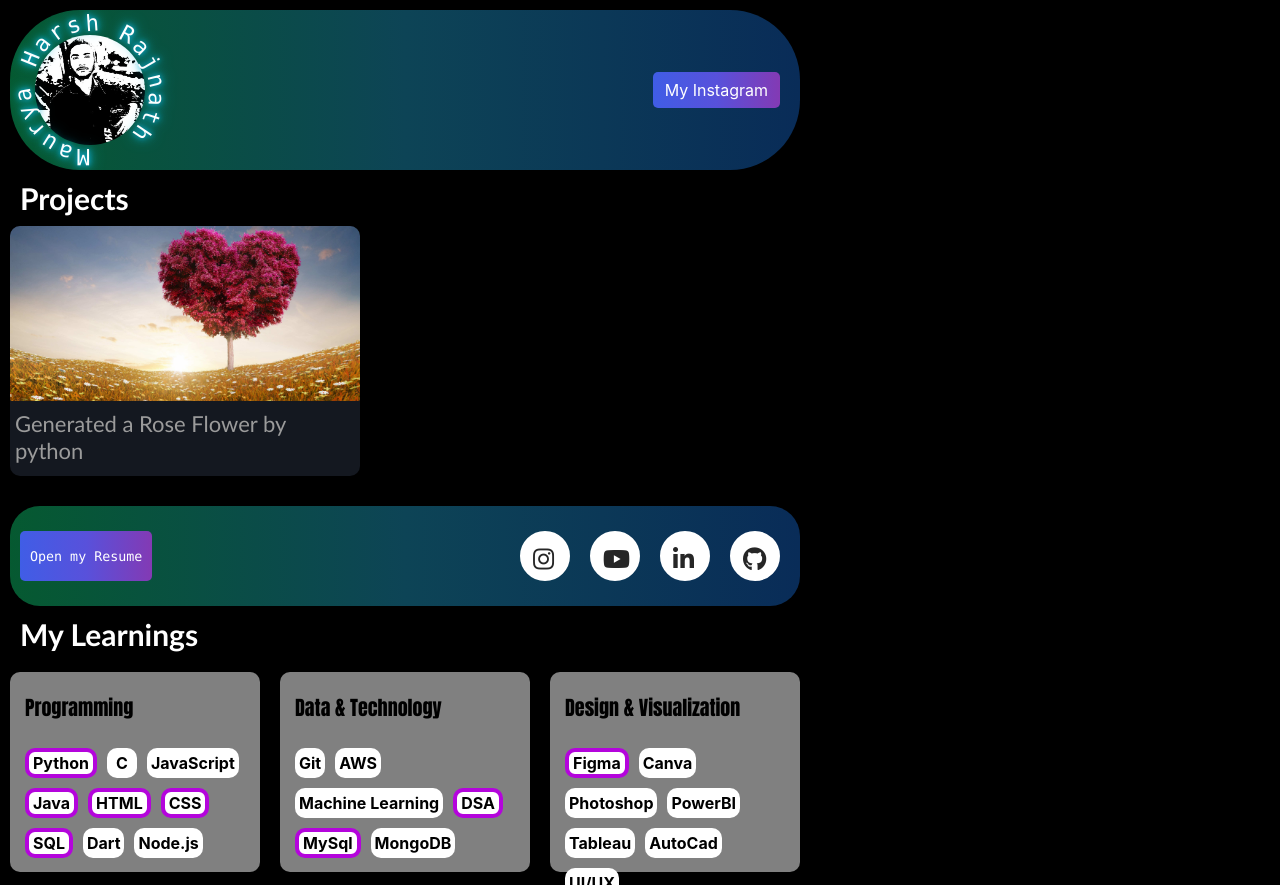
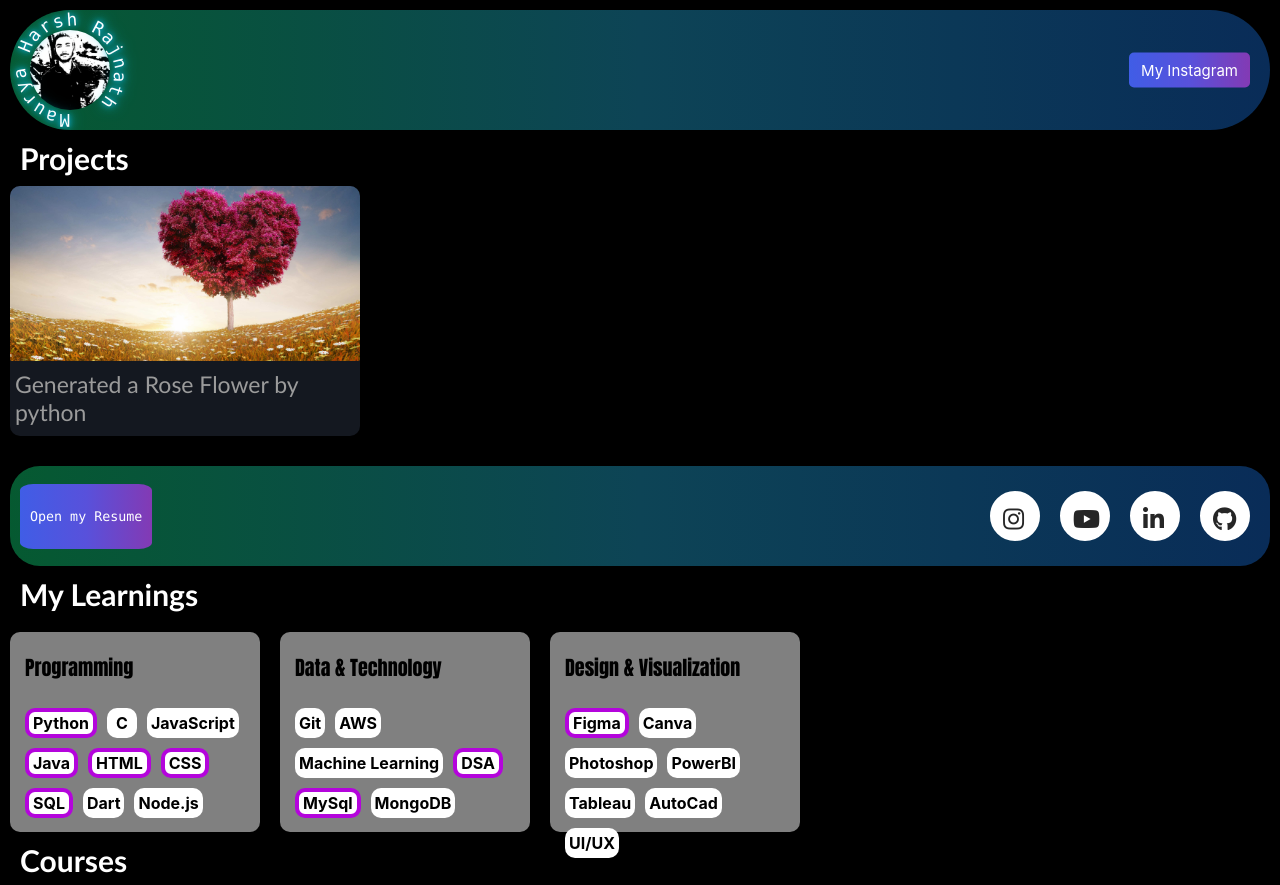
Before and after one commit to thepiratekumarno/portfolio., a plain HTML site: page index.html in a window 1280 px wide. Shown: the top 885 px of the page. Drawn offline with Linux system fonts and the light colour scheme.

Commit message:
Update style.css

```diff
--- a/style.css
+++ b/style.css
@@ -8,23 +8,24 @@ body
 {
 margin: 0;
 padding: 0;
-background:black;
-display: flex;
+background: black;
+
 }
 .circle{
     position: relative;
-    width: 160px;
-    height: 160px;
+    width: 120px;
+    height: 120px;
    /* background: aquamarine; */
    border-radius: 50%;
     display: flex;
     align-items: center;
     justify-content: center;
+
 }
 .logo{
     position: absolute;
-    width: 110px;
-    height: 110px;
+    width: 80px;
+    height: 80px;
     background-image: url(assets/juhu\ 1.jpg);
     background-size: cover;
     border-radius: 50%
@@ -51,22 +52,21 @@ display: flex;
 .text span{
     position: absolute;
     left: 50%;
-    font-size: 1.4em;
-    transform-origin: 0 80px;
+    font-size: 1.1em;
+    transform-origin: 0 60px;
 }
 .glow-text {
     text-shadow: 0 0 5px #0badda, 0 0 10px #12accf, 0 0 15px #1ab9ce;
 }
 .header {
     position: relative;
-    height: 160px;
+    height: 120px;
     border-radius: 70px;
     overflow: hidden;
     background: rgb(109,0,251);
     background: linear-gradient(to right, rgba(6, 97, 53, 0.922) ,rgb(13, 68, 86),rgb(9, 44, 88));
     margin: 10px;
 }
-
 .profile {
     position: absolute;
     left: 20px;
@@ -127,6 +127,8 @@ display: flex;
     padding: 8px 12px; /* Adjusted padding for a smaller button */
     background: linear-gradient(to right, #405DE6, #5851DB, #833AB4);
     color: white;
+    font-size: 15px;
+
     font-family: 'Inter', sans-serif;
     text-decoration: none; /* Corrected property name from 'solid' to 'none' */
     border: none;
@@ -186,7 +188,9 @@ display: flex;
 .projects-container2 {
     margin: 10px;
     display: flex;
+
 }
+
 .hey{
   ul {
     display: flex;
@@ -325,9 +329,9 @@ display: flex;
 }
 
 .project-title {
-    font-family: 'Gill Sans', 'Gill Sans MT', Calibri, 'Trebuchet MS', sans-serif;/* Use the Inter font or your preferred font */
+    font-family: 'Gill Sans', 'Gill Sans MT', Calibri, 'Trebuchet MS', sans-serif; /* Use the Inter font or your preferred font */
     margin: 5px;
-    font-size: 22px;
+    font-size: 23px;
 }
 
 .social-container img {
@@ -350,7 +354,8 @@ display: flex;
     /* background: rgb(109,0,251);
 background: linear-gradient(90deg, rgba(109,0,251,1) 0%, rgba(57,185,158,1) 0%, rgba(37,101,119,1) 28%,
  rgba(27,72,98,1) 43%, rgba(89,88,97,1) 70%, rgba(9,121,110,1) 100%, rgba(3,50,25,1) 100%, rgba(2,0,36,1) 100%); */
-    background: linear-gradient(to right, rgba(6, 97, 53, 0.922) ,rgb(13, 68, 86),rgb(9, 44, 88));
+
+   background: linear-gradient(to right, rgba(6, 97, 53, 0.922) ,rgb(13, 68, 86),rgb(9, 44, 88));
     margin: 10px;
   }
 
@@ -364,9 +369,9 @@ background: linear-gradient(90deg, rgba(109,0,251,1) 0%, rgba(57,185,158,1) 0%,
     background: linear-gradient(to right, #405DE6, #5851DB, #833AB4);
     color: white;
     border: none;
-    border-radius: 5px;
+    border-radius: 10%;
     cursor: pointer;
-    height: 50px;
+    height: 65px;
     transition: background 0.3s, color 0.3s;
   }
 
@@ -421,7 +426,7 @@ background: linear-gradient(90deg, rgba(109,0,251,1) 0%, rgba(57,185,158,1) 0%,
     font-size: large;
     min-width: 30px;
     height: 30px;
-    background:rgb(255,255,255);
+    background:rgb(255, 255, 255);
     margin: 5px 5px 5px 5px; /* Adjusted margin for better spacing */
     border-radius: 10px;
     display: flex;
@@ -430,7 +435,7 @@ background: linear-gradient(90deg, rgba(109,0,251,1) 0%, rgba(57,185,158,1) 0%,
     font-family: 'Inter', sans-serif;
     font-size: medium;
     padding-left: 4px;
-    color: rgb(0,0,0);
+    color: rgb(0, 0, 0);
     padding-right: 4px;
 }
 
@@ -439,7 +444,7 @@ background: linear-gradient(90deg, rgba(109,0,251,1) 0%, rgba(57,185,158,1) 0%,
     font-size: large;
     min-width: 30px;
     height: 30px;
-    background: rgb(255,255,255);
+    background: rgb(255, 255, 255);
     margin: 5px 5px 5px 5px; /* Adjusted margin for better spacing */
     border-radius: 10px;
     display: flex;
@@ -448,7 +453,7 @@ background: linear-gradient(90deg, rgba(109,0,251,1) 0%, rgba(57,185,158,1) 0%,
     font-family: 'Inter', sans-serif;
     font-size: medium;
     padding-left: 4px;
-    color: rgb(0,0,0);
+    color: rgb(0, 0, 0);
     padding-right: 4px;
     border: 4px solid #b404dc ;
 }
@@ -480,15 +485,13 @@ background: linear-gradient(90deg, rgba(109,0,251,1) 0%, rgba(57,185,158,1) 0%,
   }
 
 /* Media Query for smaller screens */
-@media only screen and (max-width: 600px) {
+ @media only screen and (max-width: 600px) {
     .header {
         height: 120px;
     }
-
     .profile {
         left: 10px;
     }
-
     .profile-picture{
         margin-right: 4px;
     }
```
